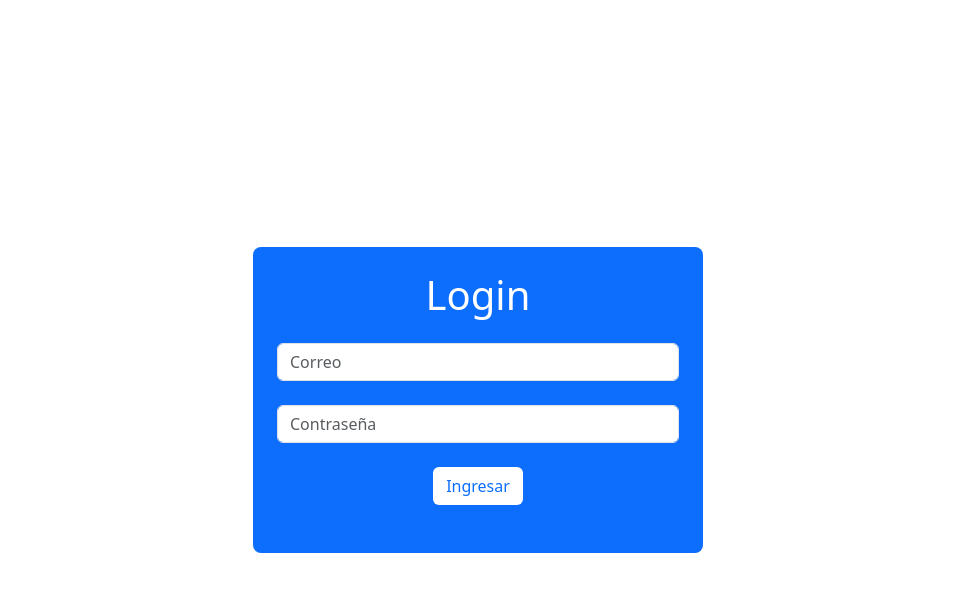
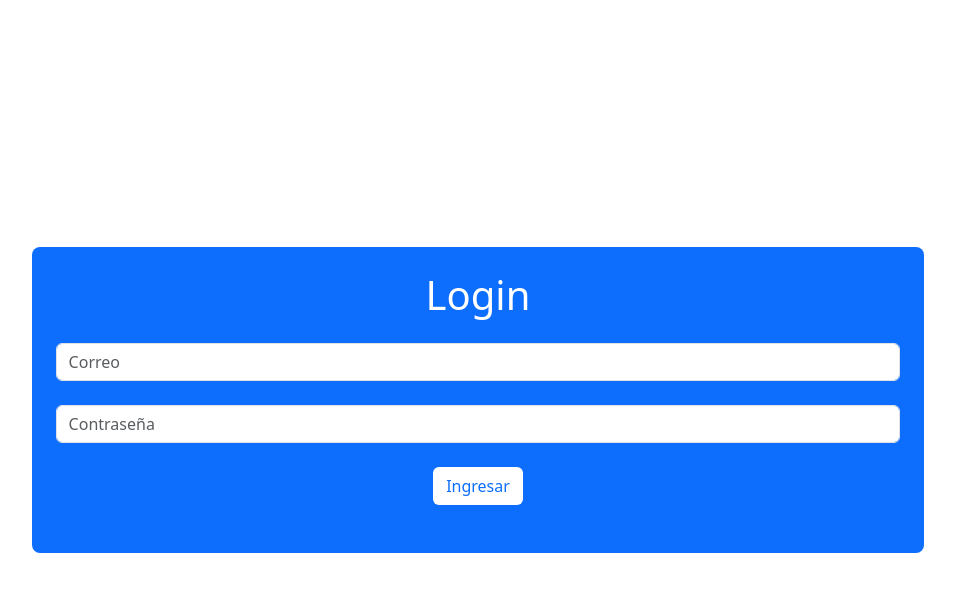
Before and after one commit to haun123/EvaluacionPracticaU3, a PHP site: page /login.php in a window 1280 px wide. Shown: the top 592 px of the page, without its empty margins (162-1117 px from the left). Run offline with PHP 8.4, Linux system fonts and the light colour scheme.

Commit message:
login mas ancho para que se vea mejor

```diff
--- a/login.php
+++ b/login.php
@@ -43,7 +43,7 @@ if ($_SERVER['REQUEST_METHOD'] === 'POST') {
 
     <div class="container">
 
-        <div class="bg-primary text-center p-4 rounded-3" style="max-width: 450px; margin-left: auto; margin-right: auto;">
+        <div class="bg-primary text-center p-4 rounded-3" style="max-width: 80%; margin-left: auto; margin-right: auto;">
 
             <h1 class="text-white mb-4">Login</h1>
 
```
